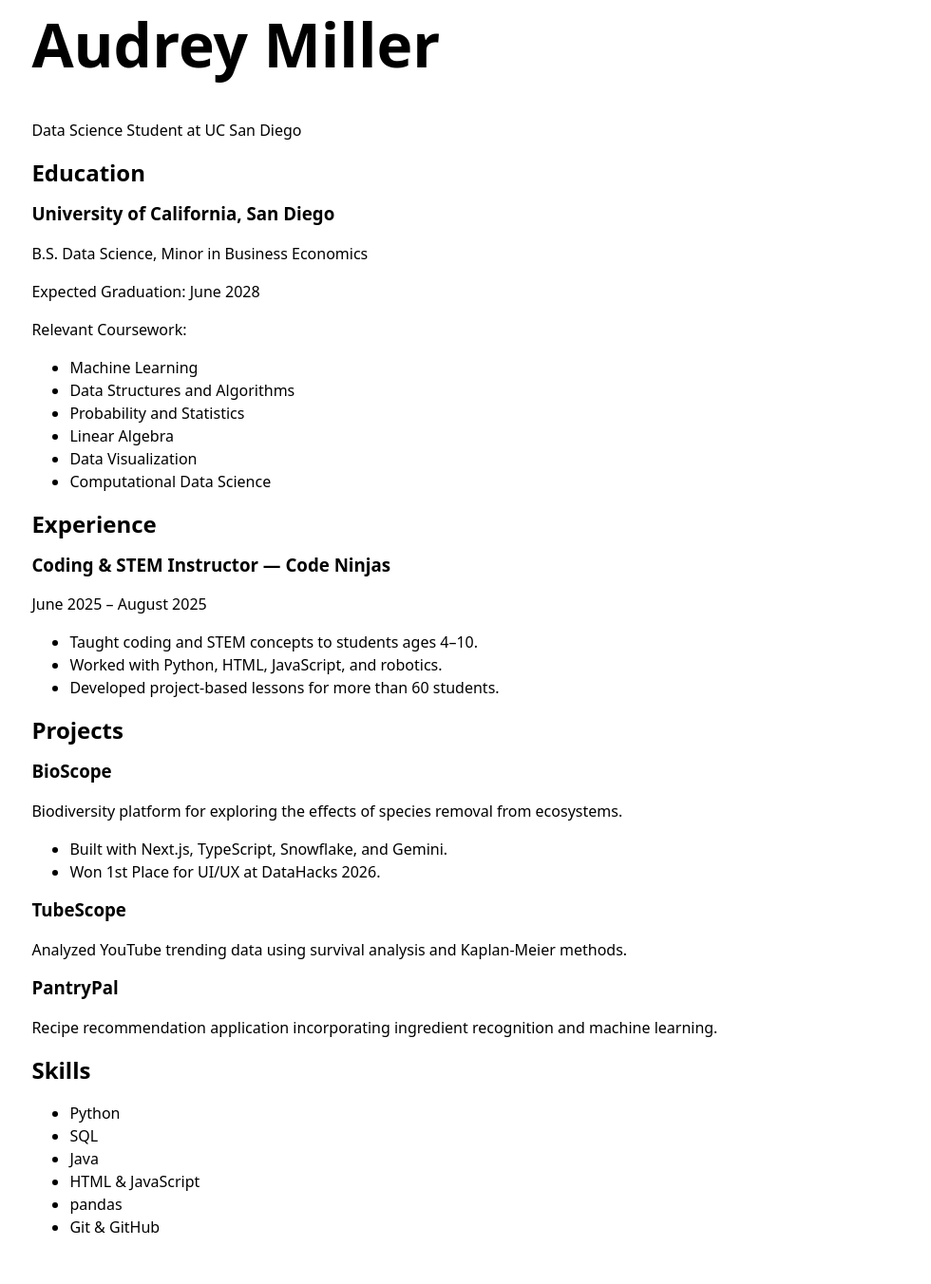
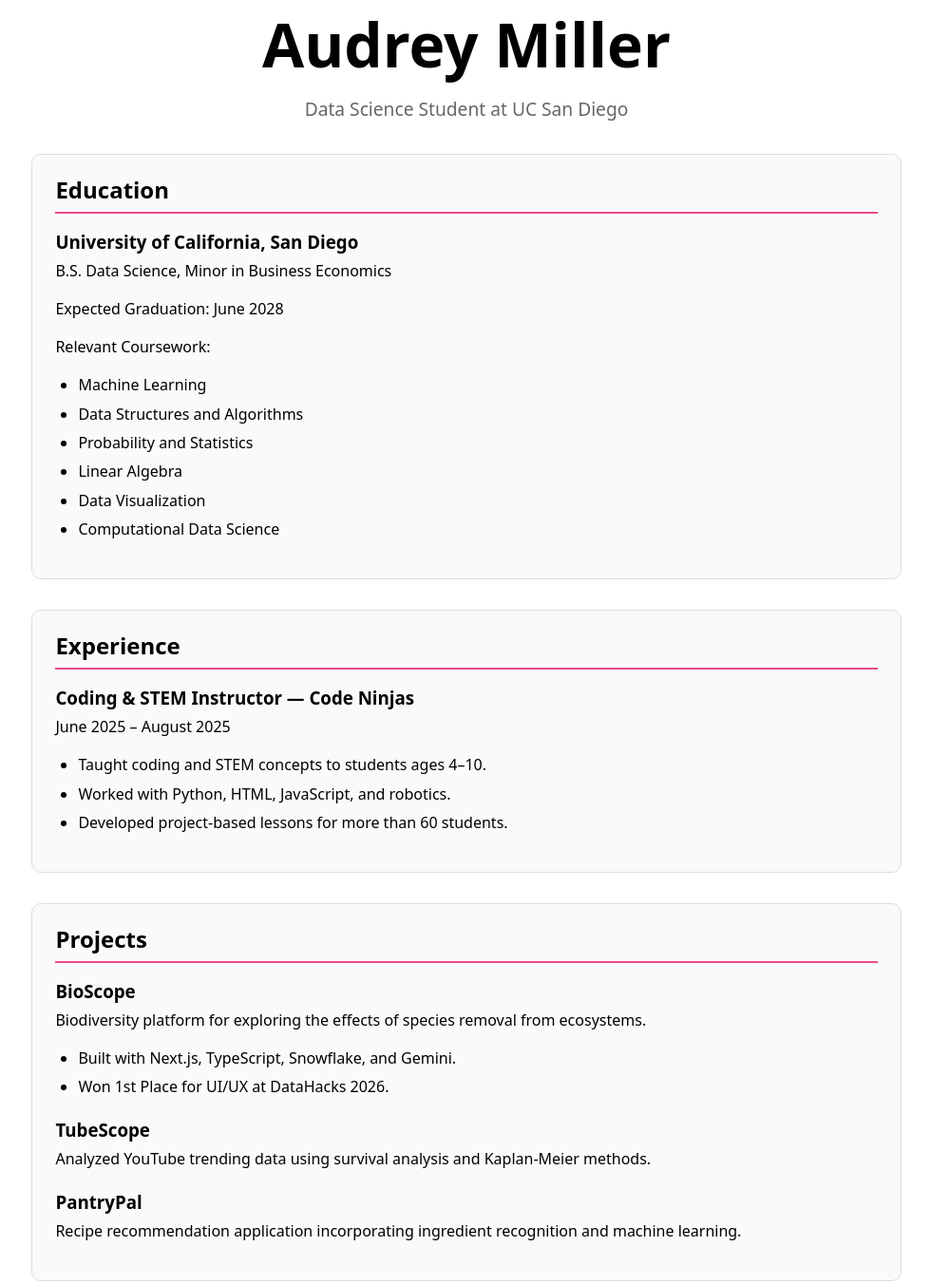
Before and after one commit to audreymiller343/portfolio, a plain HTML site: page resume/index.html in a window 1280 px wide. Shown: the part 80-1432 px from the top of the page at 95% size, without its empty margins (149-1129 px from the left). Before the commit the page ends 1400 px from the top, so only its background shows below. Drawn offline with Linux system fonts and the light colour scheme.

Commit message:
fix image

```diff
--- a/style.css
+++ b/style.css
@@ -100,3 +100,84 @@ h6 {
     line-height: 1.1;
     text-wrap: balance;
 }
+
+/* STEP 5: Resume styling */
+
+/* Resume header */
+.resume-header {
+    text-align: center;
+    margin-bottom: 2em;
+}
+
+.resume-header h1 {
+    margin-bottom: 0.2em;
+}
+
+.resume-header p {
+    color: #666;
+    font-size: 1.2em;
+}
+
+/* Resume sections */
+.resume-section {
+    margin-bottom: 2em;
+    padding: 1.5em;
+    border: 1px solid #ddd;
+    border-radius: 10px;
+    background-color: #fafafa;
+}
+
+.resume-section h2 {
+    border-bottom: 2px solid var(--color-accent);
+    padding-bottom: 0.4em;
+    margin-top: 0;
+}
+
+/* Individual experience and project entries */
+.resume-section article {
+    margin-bottom: 1.5em;
+}
+
+.resume-section article:last-child {
+    margin-bottom: 0;
+}
+
+.resume-section h3 {
+    margin-bottom: 0.4em;
+}
+
+.resume-section p {
+    margin-top: 0.4em;
+}
+
+/* Resume lists */
+.resume-section ul {
+    padding-left: 1.5em;
+}
+
+.resume-section li {
+    margin-bottom: 0.4em;
+}
+
+/* Skills */
+.skills-list {
+    display: flex;
+    flex-wrap: wrap;
+    gap: 0.7em;
+    list-style: none;
+    padding: 0;
+}
+
+.skills-list li {
+    background-color: oklch(from var(--color-accent) 95% 5% h);
+    border: 1px solid var(--color-accent);
+    border-radius: 20px;
+    padding: 0.4em 0.9em;
+    margin: 0;
+}
+body > img {
+    width: 200px;
+    max-width: 100%;
+    height: auto;
+    border-radius: 10px;
+}
```
